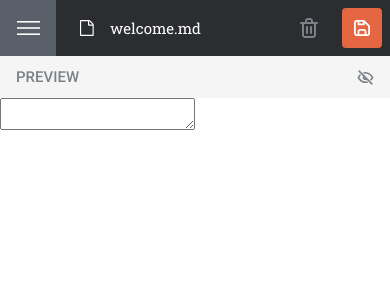
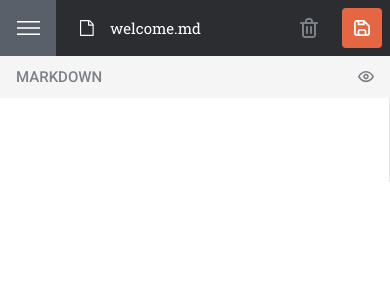
Before and after one commit to bartek9105/markdown-editor, a React (Create React App) app: page / in a window 390 px wide. Shown: the top 300 px of the page. Built offline with nearby package versions, Linux system fonts and the light colour scheme.

Commit message:
create mobile and desktop layout for preview and markdown editor, add styles for markdown editor

```diff
--- a/package.json
+++ b/package.json
@@ -15,6 +15,7 @@
 		"react-dom": "^18.0.0",
 		"react-markdown": "^8.0.2",
 		"react-scripts": "5.0.0",
+		"react-use": "^17.3.2",
 		"typescript": "^4.4.2",
 		"web-vitals": "^2.1.0"
 	},
--- a/src/components/MarkdownEditor/MarkdownEditor.module.scss
+++ b/src/components/MarkdownEditor/MarkdownEditor.module.scss
@@ -1,4 +1,8 @@
 @use 'styles/colors' as *;
+@use 'styles/mixins/responsive' as *;
+
+$content-padding: 16px;
+$content-padding-desktop: 24px;
 
 .paragraph {
 	font-size: 14px;
@@ -11,6 +15,13 @@
 	font-size: 14px;
 	line-height: 24px;
 	color: $color-rolling-stone;
+}
+
+.orderedList {
+	padding-left: $content-padding;
+	@include desktop-sm {
+		padding: $content-padding-desktop;
+	}
 }
 
 .unorderedList {
@@ -36,4 +47,14 @@
 	padding: 24px;
 	border-radius: 4px;
 	color: $color-tuna !important;
+	margin: 20px 0;
 }
+
+.editor {
+	display: grid;
+	row-gap: 20px;
+	padding: $content-padding;
+	@include desktop-sm {
+		padding: $content-padding-desktop;
+	}
+}
--- a/src/components/MarkdownEditor/index.tsx
+++ b/src/components/MarkdownEditor/index.tsx
@@ -9,6 +9,7 @@ type MarkdownEditorProps = {
 const MarkdownEditor = ({ markdown }: MarkdownEditorProps) => {
 	return (
 		<ReactMarkdown
+			className={styles.editor}
 			children={markdown}
 			components={{
 				h1: ({ node, ...props }) => <Heading {...props} level={1} />,
--- a/src/components/ModeSwitch/index.tsx
+++ b/src/components/ModeSwitch/index.tsx
@@ -2,23 +2,31 @@ import styles from './ModeSwitch.module.scss'
 import { ReactComponent as EyeIcon } from 'icons/Eye.svg'
 import { ReactComponent as EyeCrossedIcon } from 'icons/EyeCrossed.svg'
 
-enum Mode {
+export enum Mode {
 	MARKDOWN = 'Markdown',
 	PREVIEW = 'Preview'
 }
 
 type ModeSwitchProps = {
-	mode?: Mode
-	setMode?: (value: Mode) => void
+	mode: Mode
+	setMode: (value: Mode) => void
 }
 
 const ModeSwitch = ({ mode = Mode.PREVIEW, setMode }: ModeSwitchProps) => {
 	return (
 		<div className={styles.container}>
 			<span className={styles.modeHint}>{mode}</span>
-			{mode === Mode.MARKDOWN ? <EyeIcon className={styles.icon} /> : null}
+			{mode === Mode.MARKDOWN ? (
+				<EyeIcon
+					className={styles.icon}
+					onClick={() => setMode(Mode.PREVIEW)}
+				/>
+			) : null}
 			{mode === Mode.PREVIEW ? (
-				<EyeCrossedIcon className={styles.icon} />
+				<EyeCrossedIcon
+					className={styles.icon}
+					onClick={() => setMode(Mode.MARKDOWN)}
+				/>
 			) : null}
 		</div>
 	)
--- /dev/null
+++ b/src/components/Textarea/Textarea.module.scss
@@ -0,0 +1,11 @@
+.textarea {
+	resize: none;
+	outline: none;
+	border: 0;
+	font-family: 'Roboto Mono';
+	font-size: 14px;
+	line-height: 24px;
+	width: 100%;
+	height: 100%;
+	padding: 16px;
+}
--- /dev/null
+++ b/src/components/Textarea/index.tsx
@@ -0,0 +1,10 @@
+import { TextareaHTMLAttributes } from 'react'
+import styles from './Textarea.module.scss'
+
+type TextareaProps = TextareaHTMLAttributes<HTMLTextAreaElement>
+
+const Textarea = ({ ...restProps }: TextareaProps) => {
+	return <textarea className={styles.textarea} {...restProps} />
+}
+
+export default Textarea
--- /dev/null
+++ b/src/hooks/useScreenType.ts
@@ -0,0 +1,10 @@
+import { useWindowSize } from 'react-use'
+
+export const useScreenType = () => {
+	const { width } = useWindowSize()
+	const isMobile = width < 768
+
+	return {
+		isMobile
+	}
+}
--- a/src/index.scss
+++ b/src/index.scss
@@ -9,6 +9,7 @@
 body {
 	font-family: 'Roboto Slab', monospace;
 	font-weight: 400;
+	height: 100vh;
 }
 
 button {
@@ -19,3 +20,7 @@ button {
 ul {
 	list-style: none;
 }
+
+a {
+	color: inherit;
+}
--- a/src/screens/Home/Home.module.scss
+++ b/src/screens/Home/Home.module.scss
@@ -1,4 +1,15 @@
+@use 'styles/mixins/responsive' as *;
+@use 'styles/colors' as *;
+
 .container {
-	display: grid;
-	grid-template-columns: 1fr 1fr;
+	height: 100vh;
+
+	@include tablet {
+		display: grid;
+		grid-template-columns: repeat(2, 1fr);
+	}
 }
+
+.textArea {
+	border-right: 1px solid $color-mercury;
+}
--- a/src/screens/Home/index.tsx
+++ b/src/screens/Home/index.tsx
@@ -3,16 +3,59 @@ import Navbar from '../../components/Navbar'
 import { useState } from 'react'
 import styles from './Home.module.scss'
 import MarkdownEditor from 'components/MarkdownEditor'
+import { Mode } from 'components/ModeSwitch'
+import Textarea from 'components/Textarea'
+import { useScreenType } from 'hooks/useScreenType'
 
 const Home = () => {
 	const [markdown, setMarkdown] = useState('')
+	const [mode, setMode] = useState<Mode>(Mode.MARKDOWN)
+	const { isMobile } = useScreenType()
+
+	const renderTextArea = () => {
+		return (
+			<div className={styles.textArea}>
+				<Textarea
+					value={markdown}
+					onChange={(e) => setMarkdown(e.target.value)}
+				/>
+			</div>
+		)
+	}
+
+	const renderMarkdownPreview = () => {
+		return (
+			<div>
+				<MarkdownEditor markdown={markdown} />
+			</div>
+		)
+	}
+
+	const renderMobileLayout = () => {
+		return (
+			<>
+				{mode === Mode.PREVIEW ? renderMarkdownPreview() : null}
+				{mode === Mode.MARKDOWN ? renderTextArea() : null}
+			</>
+		)
+	}
+
+	const renderTabletOrBiggerLayout = () => {
+		return (
+			<>
+				{renderTextArea()}
+				{renderMarkdownPreview()}
+			</>
+		)
+	}
+
 	return (
 		<>
 			<Navbar fileName='welcome.md' />
-			<ModeSwitch />
+			<ModeSwitch mode={mode} setMode={setMode} />
 			<div className={styles.container}>
-				<textarea onChange={(e) => setMarkdown(e.target.value)} />
-				<MarkdownEditor markdown={markdown} />
+				{isMobile ? renderMobileLayout() : null}
+				{!isMobile ? renderTabletOrBiggerLayout() : null}
 			</div>
 		</>
 	)
--- a/src/styles/mixins/responsive.scss
+++ b/src/styles/mixins/responsive.scss
@@ -1,5 +1,11 @@
 @mixin tablet {
 	@media (min-width: 768px) {
+		@content;
+	}
+}
+
+@mixin desktop-sm {
+	@media (min-width: 1024px) {
 		@content;
 	}
 }
```
Also changed, not shown: 1 other file (tests, documents, lock files or other folders).
